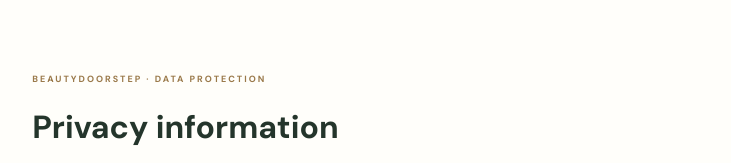
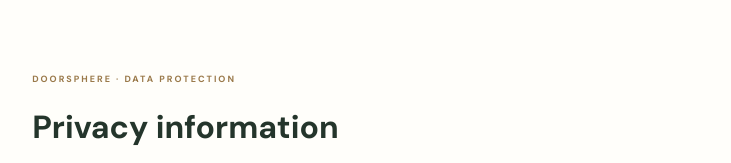
Before and after one commit to allcompaniesubp/Beautyatdoorsteps, a Next.js app: page /privacy in a window 1280 px wide. Shown: the top 163 px of the page, without its empty margins (273-1004 px from the left). Built offline with nearby package versions, Linux system fonts and the light colour scheme; a web font is replaced by a local one.

Commit message:
Apply DoorSphere working brand across marketplace pages

```diff
--- a/app/privacy/page.tsx
+++ b/app/privacy/page.tsx
@@ -2,7 +2,7 @@ import Link from "next/link";
 
 export default function PrivacyPage() {
   return <main className="section" style={{ maxWidth: 900, margin: "0 auto", paddingTop: 64, paddingBottom: 80 }}>
-    <p className="eyebrow">BEAUTYDOORSTEP · DATA PROTECTION</p>
+    <p className="eyebrow">DOORSPHERE · DATA PROTECTION</p>
     <h1>Privacy information</h1>
     <p><strong>Preview notice:</strong> This is a summary of planned privacy safeguards, not a final privacy notice. The actual operator, data controller, purposes, lawful bases, vendors, retention periods and user-rights contact must be confirmed before launch.</p>
     <h2>Data minimisation</h2><p>We plan to collect only information needed for the selected feature. Directory browsing should not require government identity documents, health records or precise location.</p>
```
